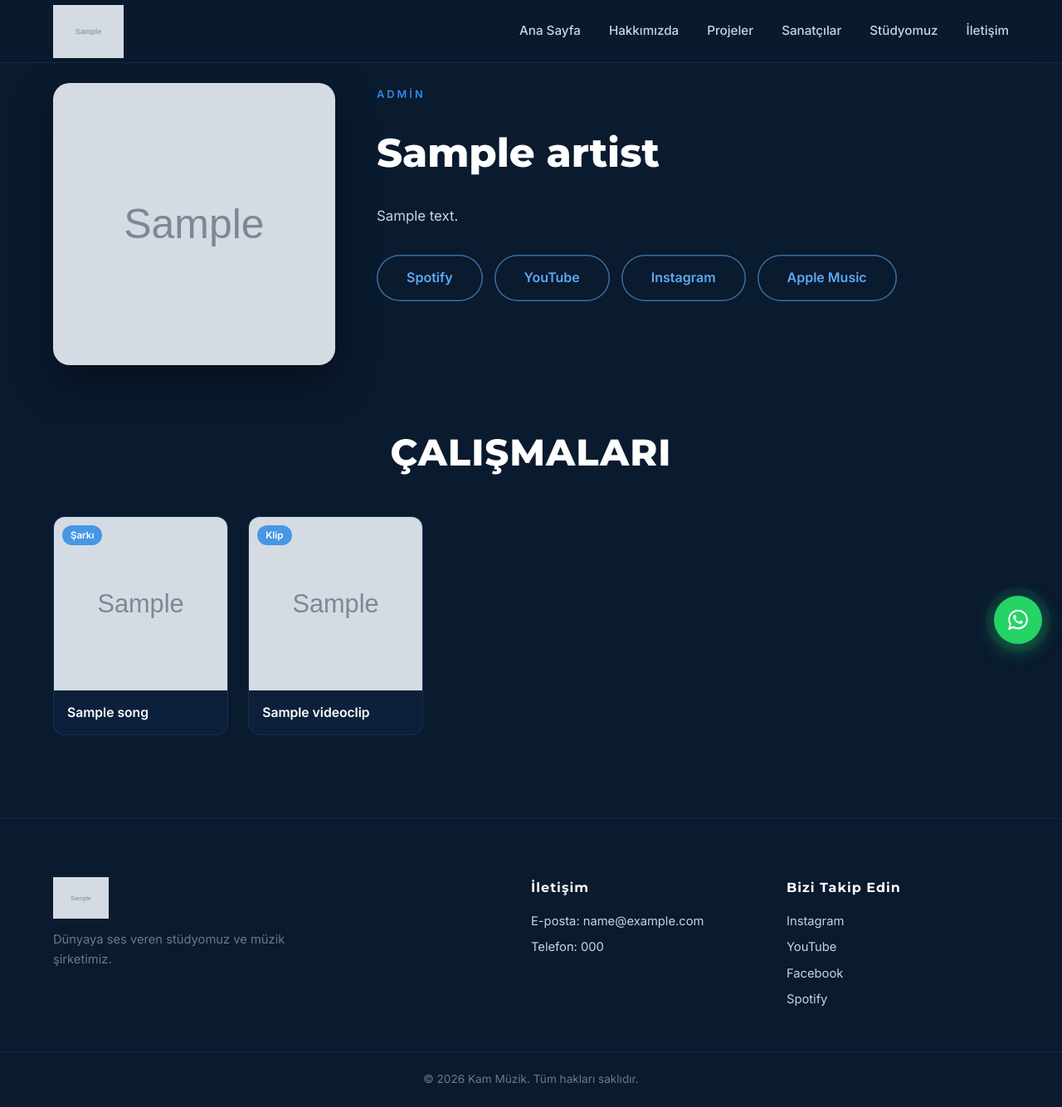
After one commit to immertt/KamMuzik, a Django app: a page that uses catalog/templates/catalog/base.html in a window 1280 px wide. The commit adds this page. Shown: the whole page at 83% size. Run offline with Django 5.2, Linux system fonts and the light colour scheme; tables that the repository leaves empty hold one stand-in row (values such as "Sample post"); grey boxes marked "Sample" are stand-in pictures; some libraries are stand-ins or nearby versions.

Commit message:
Sanatcilar bolumu eklendi: grid, detay sayfalari, calisma baglantilari ve admin yonetimi

```diff
--- a/catalog/models.py
+++ b/catalog/models.py
@@ -88,6 +88,14 @@ class Song(Production):
         verbose_name = "Şarkı"
         verbose_name_plural = "Şarkılar"
 
+    artist = models.ForeignKey(
+        "Artist",
+        verbose_name="Sanatçı",
+        on_delete=models.SET_NULL,
+        null=True,
+        blank=True,
+        related_name="songs",
+    )
 
 class VideoClip(Production):
     youtube_url = models.URLField("YouTube linki", blank=True)
@@ -117,3 +125,50 @@ class VideoClip(Production):
     class Meta(Production.Meta):
         verbose_name = "Video Klip"
         verbose_name_plural = "Video Klipler"
+
+    artist = models.ForeignKey(
+        "Artist",
+        verbose_name="Sanatçı",
+        on_delete=models.SET_NULL,
+        null=True,
+        blank=True,
+        related_name="videoclips",
+    )
+
+class Artist(models.Model):
+    name = models.CharField("Sanatçı Adı", max_length=200)
+    slug = models.SlugField("Kısa ad (URL)", max_length=220, unique=True, blank=True)
+    photo = models.ImageField("Fotoğraf", upload_to="artists/", blank=True, null=True)
+    bio = models.TextField("Biyografi / Açıklama", blank=True)
+    role = models.CharField("Rol / Tür", max_length=120, blank=True,
+                            help_text="Örn: Rap Sanatçısı, Prodüktör, Söz Yazarı")
+
+    # Sosyal / dinleme linkleri
+    spotify_url = models.URLField("Spotify", blank=True)
+    youtube_url = models.URLField("YouTube", blank=True)
+    instagram_url = models.URLField("Instagram", blank=True)
+    apple_music_url = models.URLField("Apple Music", blank=True)
+
+    is_published = models.BooleanField("Yayında mı?", default=True)
+    order = models.PositiveIntegerField("Sıra", default=0,
+                                        help_text="Küçük numara önce görünür.")
+    created_at = models.DateTimeField(auto_now_add=True)
+    updated_at = models.DateTimeField(auto_now=True)
+
+    class Meta:
+        verbose_name = "Sanatçı"
+        verbose_name_plural = "Sanatçılar"
+        ordering = ["order", "name"]
+
+    def __str__(self):
+        return self.name
+
+    def save(self, *args, **kwargs):
+        if not self.slug:
+            from django.utils.text import slugify
+            self.slug = slugify(self.name)
+        super().save(*args, **kwargs)
+
+    def get_absolute_url(self):
+        from django.urls import reverse
+        return reverse("catalog:artist_detail", kwargs={"slug": self.slug})
--- a/catalog/static/catalog/css/style.css
+++ b/catalog/static/catalog/css/style.css
@@ -1163,3 +1163,158 @@ body {
     height: 70%;
     object-fit: contain;
 }
+
+/* ============================================================
+   SANATÇILAR — grid + detay (style.css sonuna yapıştır)
+   ============================================================ */
+
+/* ---- Grid (liste) ---- */
+.artist-grid {
+    display: grid;
+    grid-template-columns: repeat(auto-fill, minmax(240px, 1fr));
+    gap: 30px;
+}
+.artist-card {
+    display: block;
+    background: color-mix(in srgb, var(--navy) 55%, transparent);
+    border: 1px solid color-mix(in srgb, var(--blue-light) 12%, transparent);
+    border-radius: 16px;
+    overflow: hidden;
+    transition: transform 0.3s var(--ease), box-shadow 0.3s var(--ease), border-color 0.3s var(--ease);
+}
+.artist-card:hover {
+    transform: translateY(-6px);
+    border-color: color-mix(in srgb, var(--blue) 45%, transparent);
+    box-shadow: 0 18px 40px rgba(0,0,0,0.35);
+}
+.artist-card__photo {
+    position: relative;
+    width: 100%;
+    aspect-ratio: 1 / 1;
+    overflow: hidden;
+    background: var(--navy-deep);
+}
+.artist-card__photo img {
+    width: 100%; height: 100%;
+    object-fit: cover;
+    transition: transform 0.5s var(--ease);
+}
+.artist-card:hover .artist-card__photo img { transform: scale(1.06); }
+.artist-card__placeholder {
+    width: 100%; height: 100%;
+    display: grid; place-items: center;
+    font-family: var(--font-display);
+    font-size: 3.5rem; font-weight: 900;
+    color: var(--white);
+    background: linear-gradient(135deg, var(--blue-light), var(--blue));
+}
+.artist-card__info {
+    padding: 18px 20px;
+    text-align: center;
+}
+.artist-card__name {
+    font-family: var(--font-display);
+    font-weight: 700;
+    font-size: 1.15rem;
+    color: var(--white);
+    margin-bottom: 4px;
+}
+.artist-card__role {
+    font-size: 0.85rem;
+    color: var(--blue-light);
+    letter-spacing: 0.5px;
+}
+
+/* ---- Detay ---- */
+.artist-detail__head {
+    display: grid;
+    grid-template-columns: 340px 1fr;
+    gap: 50px;
+    align-items: start;
+    margin-bottom: 70px;
+}
+.artist-detail__photo img,
+.artist-detail__placeholder {
+    width: 100%;
+    aspect-ratio: 1 / 1;
+    object-fit: cover;
+    border-radius: 20px;
+    box-shadow: 0 20px 50px rgba(0,0,0,0.4);
+    cursor: zoom-in;
+}
+.artist-detail__placeholder {
+    display: grid; place-items: center;
+    font-family: var(--font-display);
+    font-size: 5rem; font-weight: 900;
+    color: var(--white);
+    background: linear-gradient(135deg, var(--blue-light), var(--blue));
+    cursor: default;
+}
+.artist-detail__name {
+    font-family: var(--font-display);
+    font-weight: 800;
+    font-size: clamp(2rem, 5vw, 3rem);
+    color: var(--white);
+    margin: 10px 0 22px;
+}
+.artist-detail__bio {
+    color: var(--text-light);
+    font-size: 1.05rem;
+    line-height: 1.9;
+    margin-bottom: 30px;
+}
+.artist-detail__links {
+    display: flex;
+    gap: 14px;
+    flex-wrap: wrap;
+}
+
+/* ---- Sanatçının çalışmaları ---- */
+.work-grid {
+    display: grid;
+    grid-template-columns: repeat(auto-fill, minmax(200px, 1fr));
+    gap: 24px;
+}
+.work-card {
+    background: color-mix(in srgb, var(--navy) 55%, transparent);
+    border: 1px solid color-mix(in srgb, var(--blue-light) 12%, transparent);
+    border-radius: 14px;
+    overflow: hidden;
+    transition: transform 0.3s var(--ease), border-color 0.3s var(--ease);
+}
+.work-card:hover {
+    transform: translateY(-5px);
+    border-color: color-mix(in srgb, var(--blue) 40%, transparent);
+}
+.work-card__cover {
+    position: relative;
+    aspect-ratio: 1 / 1;
+    overflow: hidden;
+    background: var(--navy-deep);
+}
+.work-card__cover img { width: 100%; height: 100%; object-fit: cover; }
+.work-card__type {
+    position: absolute;
+    top: 10px; left: 10px;
+    background: color-mix(in srgb, var(--blue) 85%, transparent);
+    color: var(--white);
+    font-size: 0.72rem;
+    font-weight: 600;
+    padding: 3px 10px;
+    border-radius: 20px;
+}
+.work-card__body { padding: 14px 16px; }
+.work-card__title {
+    font-size: 0.98rem;
+    font-weight: 600;
+    color: var(--white);
+}
+
+/* ---- Mobil ---- */
+@media (max-width: 768px) {
+    .artist-detail__head {
+        grid-template-columns: 1fr;
+        gap: 30px;
+    }
+    .artist-detail__photo { max-width: 300px; margin: 0 auto; }
+}
--- /dev/null
+++ b/catalog/templates/catalog/artist_detail.html
@@ -0,0 +1,82 @@
+{% extends "catalog/base.html" %}
+
+{% block title %}{{ artist.name }} — Kam Müzik{% endblock %}
+{% block meta_description %}{{ artist.bio|truncatewords:25 }}{% endblock %}
+
+{% block content %}
+
+<section class="section artist-detail">
+    <div class="container">
+
+        <!-- Sanatçı üst kısmı -->
+        <div class="artist-detail__head">
+            <div class="artist-detail__photo" data-aos="fade-right">
+                {% if artist.photo %}
+                    <img src="{{ artist.photo.url }}" alt="{{ artist.name }}" class="lightbox-trigger" data-caption="{{ artist.name }}">
+                {% else %}
+                    <div class="artist-card__placeholder artist-detail__placeholder">{{ artist.name|slice:":1" }}</div>
+                {% endif %}
+            </div>
+
+            <div class="artist-detail__info" data-aos="fade-left">
+                {% if artist.role %}
+                <span class="section__eyebrow">{{ artist.role }}</span>
+                {% endif %}
+                <h1 class="artist-detail__name">{{ artist.name }}</h1>
+                {% if artist.bio %}
+                <div class="artist-detail__bio">{{ artist.bio|linebreaksbr }}</div>
+                {% endif %}
+
+                <!-- Sosyal / dinleme linkleri -->
+                <div class="artist-detail__links">
+                    {% if artist.spotify_url %}
+                    <a href="{{ artist.spotify_url }}" target="_blank" rel="noopener" class="btn btn--outline">Spotify</a>
+                    {% endif %}
+                    {% if artist.youtube_url %}
+                    <a href="{{ artist.youtube_url }}" target="_blank" rel="noopener" class="btn btn--outline">YouTube</a>
+                    {% endif %}
+                    {% if artist.instagram_url %}
+                    <a href="{{ artist.instagram_url }}" target="_blank" rel="noopener" class="btn btn--outline">Instagram</a>
+                    {% endif %}
+                    {% if artist.apple_music_url %}
+                    <a href="{{ artist.apple_music_url }}" target="_blank" rel="noopener" class="btn btn--outline">Apple Music</a>
+                    {% endif %}
+                </div>
+            </div>
+        </div>
+
+        <!-- Sanatçının çalışmaları -->
+        {% if songs or clips %}
+        <div class="artist-detail__works">
+            <h2 class="section__title" style="text-align:center;margin-bottom:40px;color:var(--white);">Çalışmaları</h2>
+            <div class="work-grid">
+                {% for song in songs %}
+                <a href="{{ song.get_absolute_url }}" class="work-card" data-aos="fade-up">
+                    <div class="work-card__cover">
+                        {% if song.cover_image %}<img src="{{ song.cover_image.url }}" alt="{{ song.title }}">{% endif %}
+                        <span class="work-card__type">Şarkı</span>
+                    </div>
+                    <div class="work-card__body">
+                        <h3 class="work-card__title">{{ song.title }}</h3>
+                    </div>
+                </a>
+                {% endfor %}
+                {% for clip in clips %}
+                <a href="{{ clip.get_absolute_url }}" class="work-card" data-aos="fade-up">
+                    <div class="work-card__cover">
+                        {% if clip.cover_image %}<img src="{{ clip.cover_image.url }}" alt="{{ clip.title }}">{% endif %}
+                        <span class="work-card__type">Klip</span>
+                    </div>
+                    <div class="work-card__body">
+                        <h3 class="work-card__title">{{ clip.title }}</h3>
+                    </div>
+                </a>
+                {% endfor %}
+            </div>
+        </div>
+        {% endif %}
+
+    </div>
+</section>
+
+{% endblock %}
--- a/catalog/templates/catalog/base.html
+++ b/catalog/templates/catalog/base.html
@@ -56,6 +56,7 @@
                 <a href="{% url 'catalog:home' %}" class="navbar__link">Ana Sayfa</a>
                 <a href="{% url 'catalog:about' %}" class="navbar__link">Hakkımızda</a>
                 <a href="{% url 'catalog:catalog_list' %}" class="navbar__link">Projeler</a>
+                <a href="{% url 'catalog:artist_list' %}" class="navbar__link">Sanatçılar</a>
                 <a href="{% url 'catalog:studio' %}" class="navbar__link">Stüdyomuz</a>
                 <a href="{% url 'contact:contact' %}" class="navbar__link">İletişim</a>            </nav>
             <button class="navbar__toggle" id="navToggle" aria-label="Menüyü aç/kapat">
--- a/catalog/urls.py
+++ b/catalog/urls.py
@@ -10,4 +10,6 @@ urlpatterns = [
     path("klip/<slug:slug>/", views.clip_detail, name="clip_detail"),
     path("hakkimizda/", views.about_page, name="about"),
     path("studyomuz/", views.studio_page, name="studio"),
+    path("sanatcilar/", views.artist_list, name="artist_list"),
+    path("sanatci/<slug:slug>/", views.artist_detail, name="artist_detail"),
 ]
--- a/catalog/views.py
+++ b/catalog/views.py
@@ -1,6 +1,6 @@
 from django.shortcuts import render, get_object_or_404
 from itertools import chain
-from .models import Song, VideoClip, Category, Tag
+from .models import Song, VideoClip, Category, Tag, Artist
 from pages.models import SiteContent, StudioPhoto
 from django.core.paginator import Paginator
 
@@ -59,3 +59,21 @@ def studio_page(request):
         "content": SiteContent.load(),
         "studio_photos": StudioPhoto.objects.filter(is_visible=True),
     })
+
+def artist_list(request):
+    artists = Artist.objects.filter(is_published=True)
+    return render(request, "catalog/artist_list.html", {
+        "artists": artists,
+    })
+
+
+def artist_detail(request, slug):
+    from django.shortcuts import get_object_or_404
+    artist = get_object_or_404(Artist, slug=slug, is_published=True)
+    songs = artist.songs.filter(is_published=True)
+    clips = artist.videoclips.filter(is_published=True)
+    return render(request, "catalog/artist_detail.html", {
+        "artist": artist,
+        "songs": songs,
+        "clips": clips,
+    })
```
Also changed, not shown: catalog/admin.py (+52 -3 lines), catalog/templates/catalog/artist_list.html (added, +47 -0 lines), catalog/migrations/0003_artist_song_artist_videoclip_artist.py (added).
